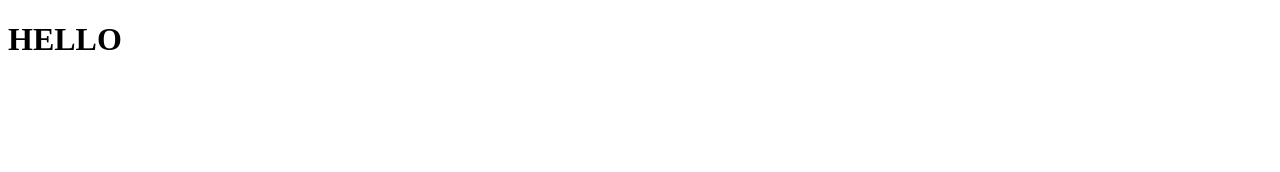
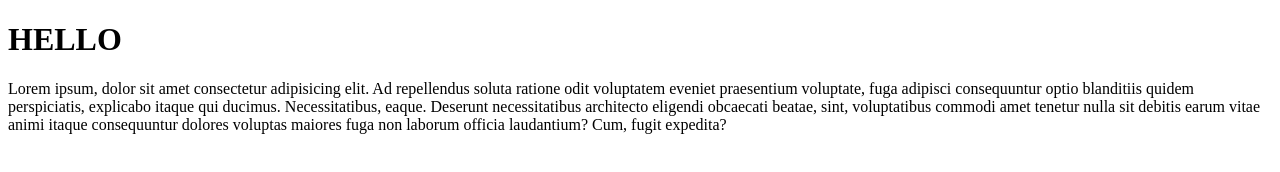
Before and after one commit to yesIamDev/training_with_dav, a plain HTML site: page index.html in a window 1280 px wide. Drawn offline with Linux system fonts and the light colour scheme.

Commit message:
Ajout du premier paragraph

```diff
--- a/index.html
+++ b/index.html
@@ -1,12 +1,21 @@
 <!DOCTYPE html>
 <html lang="en">
-<head>
-    <meta charset="UTF-8">
-    <meta http-equiv="X-UA-Compatible" content="IE=edge">
-    <meta name="viewport" content="width=device-width, initial-scale=1.0">
+  <head>
+    <meta charset="UTF-8" />
+    <meta http-equiv="X-UA-Compatible" content="IE=edge" />
+    <meta name="viewport" content="width=device-width, initial-scale=1.0" />
     <title>training with dav</title>
-</head>
-<body>
+  </head>
+  <body>
     <h1>HELLO</h1>
-</body>
+    <p>
+      Lorem ipsum, dolor sit amet consectetur adipisicing elit. Ad repellendus
+      soluta ratione odit voluptatem eveniet praesentium voluptate, fuga
+      adipisci consequuntur optio blanditiis quidem perspiciatis, explicabo
+      itaque qui ducimus. Necessitatibus, eaque. Deserunt necessitatibus
+      architecto eligendi obcaecati beatae, sint, voluptatibus commodi amet
+      tenetur nulla sit debitis earum vitae animi itaque consequuntur dolores
+      voluptas maiores fuga non laborum officia laudantium? Cum, fugit expedita?
+    </p>
+  </body>
 </html>
```
